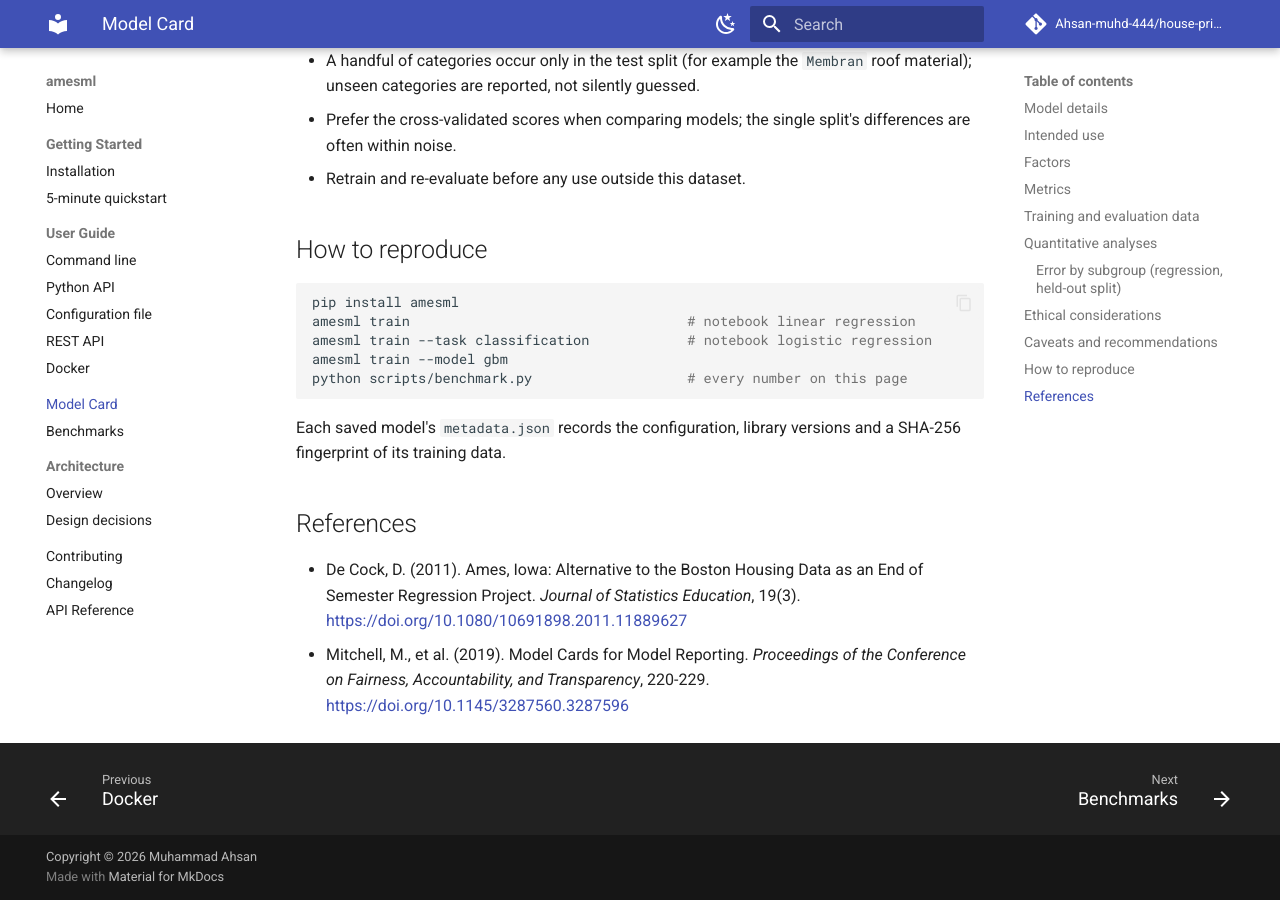
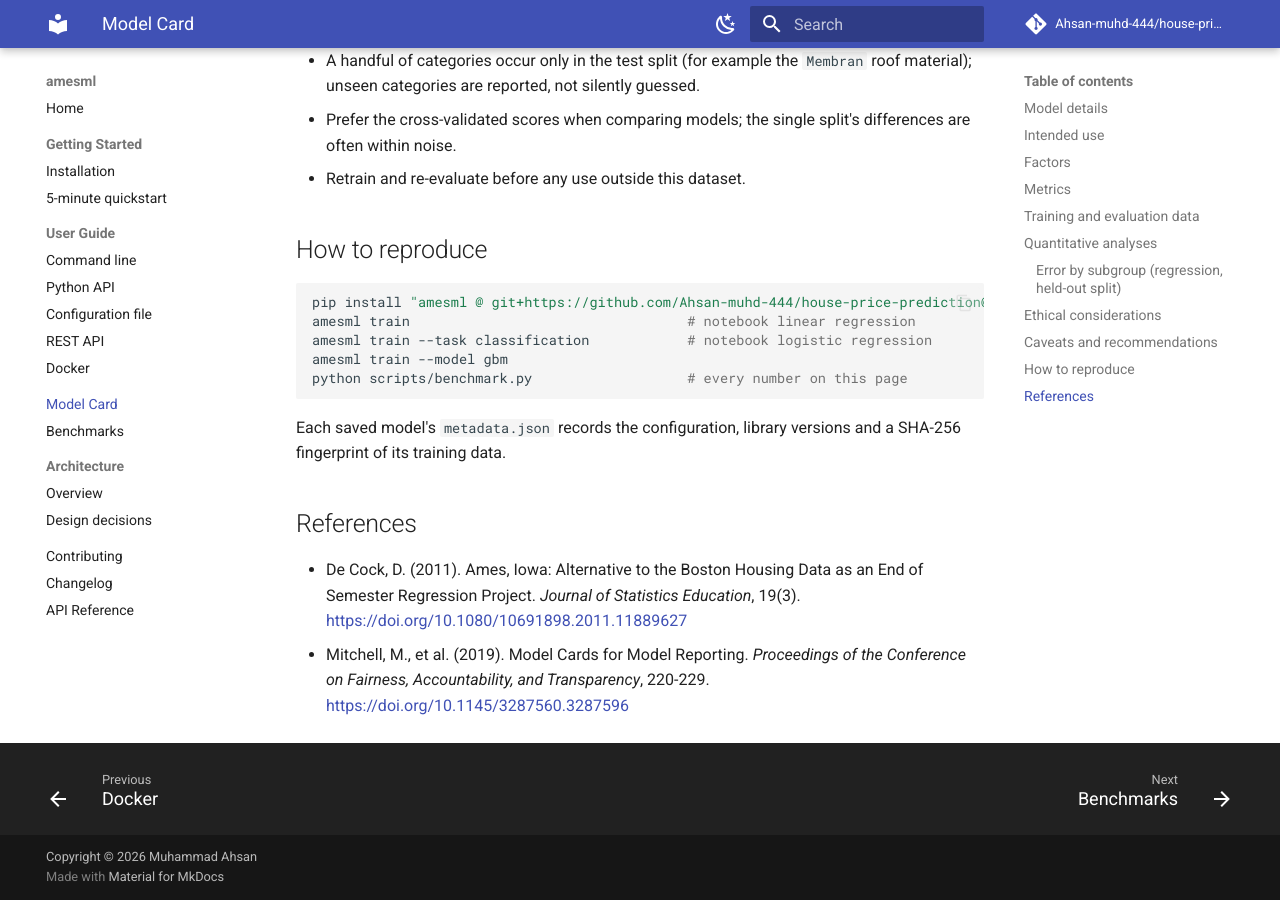
Before and after one commit to Ahsan-muhd-444/house-price-prediction, an MkDocs documentation site: the page built from docs/model_card.md, in a window 1280 px wide and 900 px high, scrolled down 3700 px. Built offline with MkDocs 1.6.1 and Material for MkDocs 9.7.7, drawn with Linux system fonts in a browser that asks for light colours; comment, search, counter and statistics services are not loaded; some of the changed text lies outside the part shown.

Commit message:
Update version number in model card documentation

````diff
--- a/docs/model_card.md
+++ b/docs/model_card.md
@@ -7,7 +7,7 @@ come from `scripts/benchmark.py` and the held-out split described below.
 ## Model details
 
 - **Developer:** Muhammad Ahsan, Software Engineering, COMSATS University Lahore.
-- **Version:** amesml 0.1.0 (November 2026).
+- **Version:** amesml 0.1.1 (November 2026).
 - **Type:** supervised tabular models built with scikit-learn.
     - *Regression* predicts the sale price in US dollars.
     - *Classification* predicts whether a house sells at or above a threshold
@@ -142,7 +142,7 @@ at about $504,000 by gradient boosting).
 ## How to reproduce
 
 ```bash
-pip install amesml
+pip install "amesml @ git+https://github.com/Ahsan-muhd-444/house-price-prediction@v0.1.1"
 amesml train                                  # notebook linear regression
 amesml train --task classification            # notebook logistic regression
 amesml train --model gbm
````
